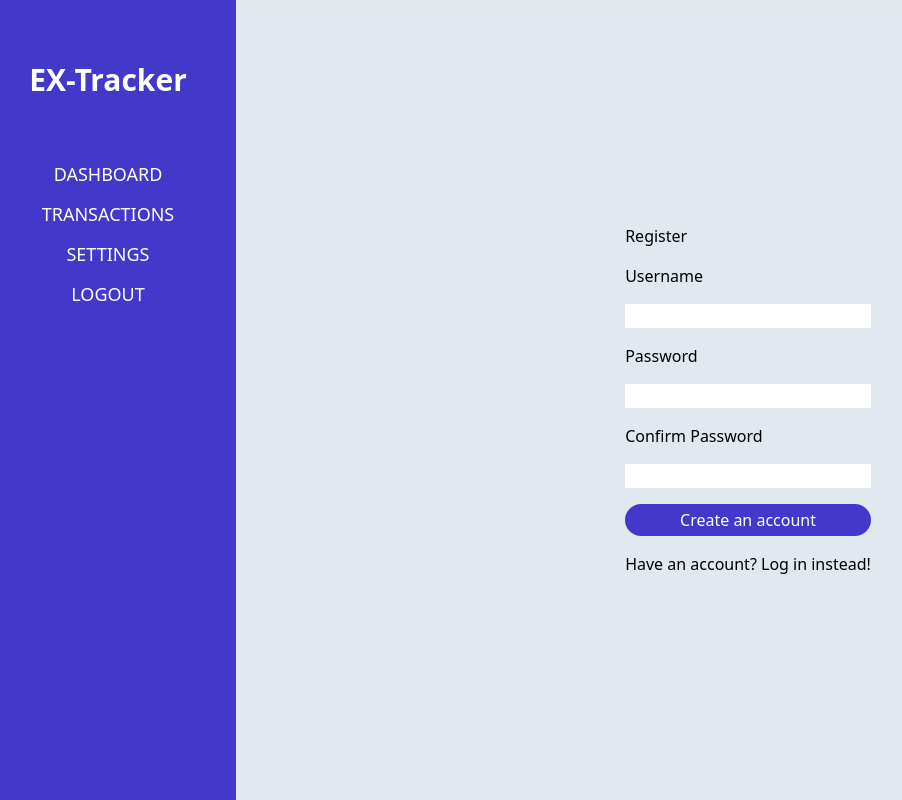
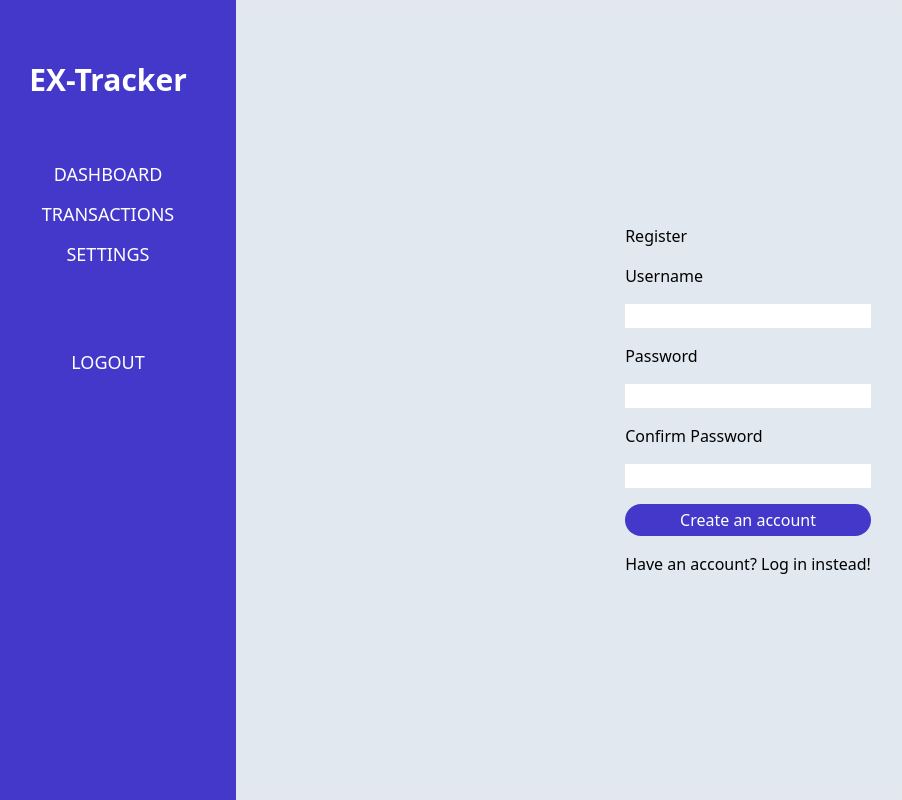
Before and after one commit to petrovski-stefan/expense-tracker, a React (Vite) app in the folder frontend/: page /register in a window 1280 px wide. Shown: the whole page, without its empty margins (20-922 px from the left). Built offline with nearby package versions, Linux system fonts and the light colour scheme; sample sign-in values are in the browser's storage.

Commit message:
Separate logout from other sidebar links

```diff
--- a/frontend/src/Sidebar.tsx
+++ b/frontend/src/Sidebar.tsx
@@ -87,7 +87,7 @@ export const Sidebar = () => {
             );
           })}
         {authInfo.token !== '' && (
-          <div className="text-lg text-center">
+          <div className="mt-20 text-lg text-center">
             <div>
               <button onClick={handleLogout}>LOGOUT</button>
             </div>
```
